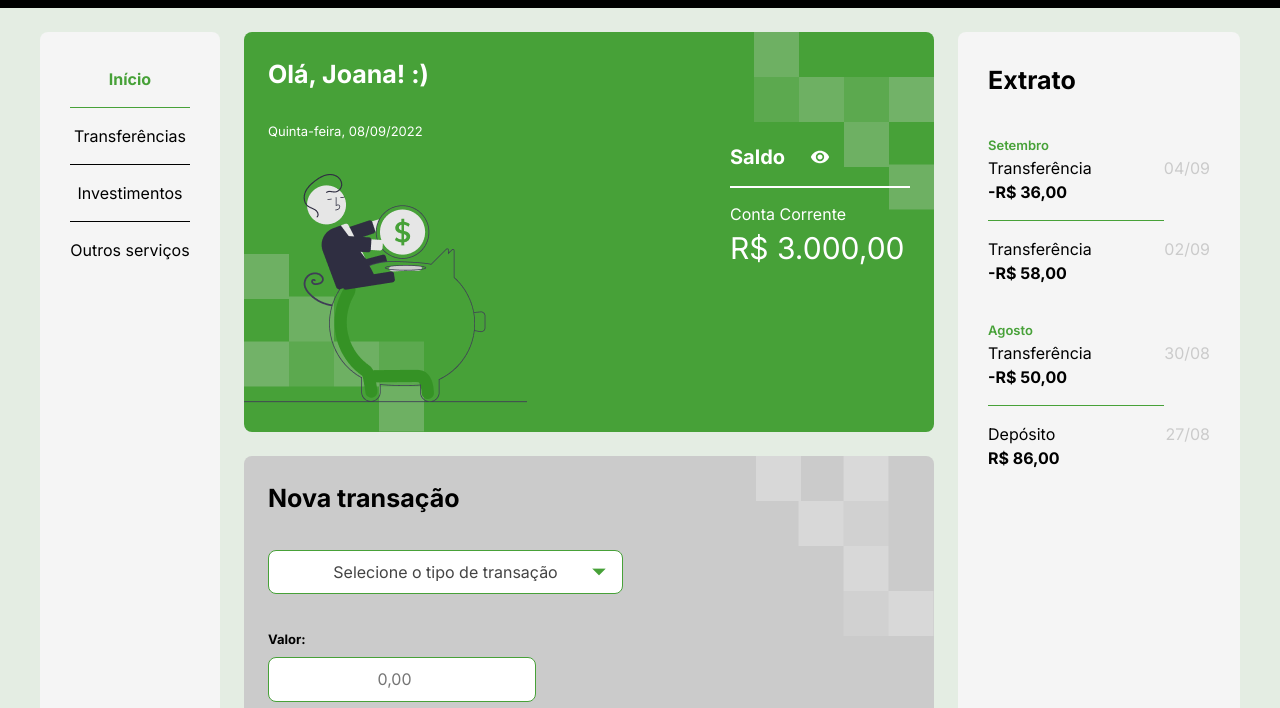
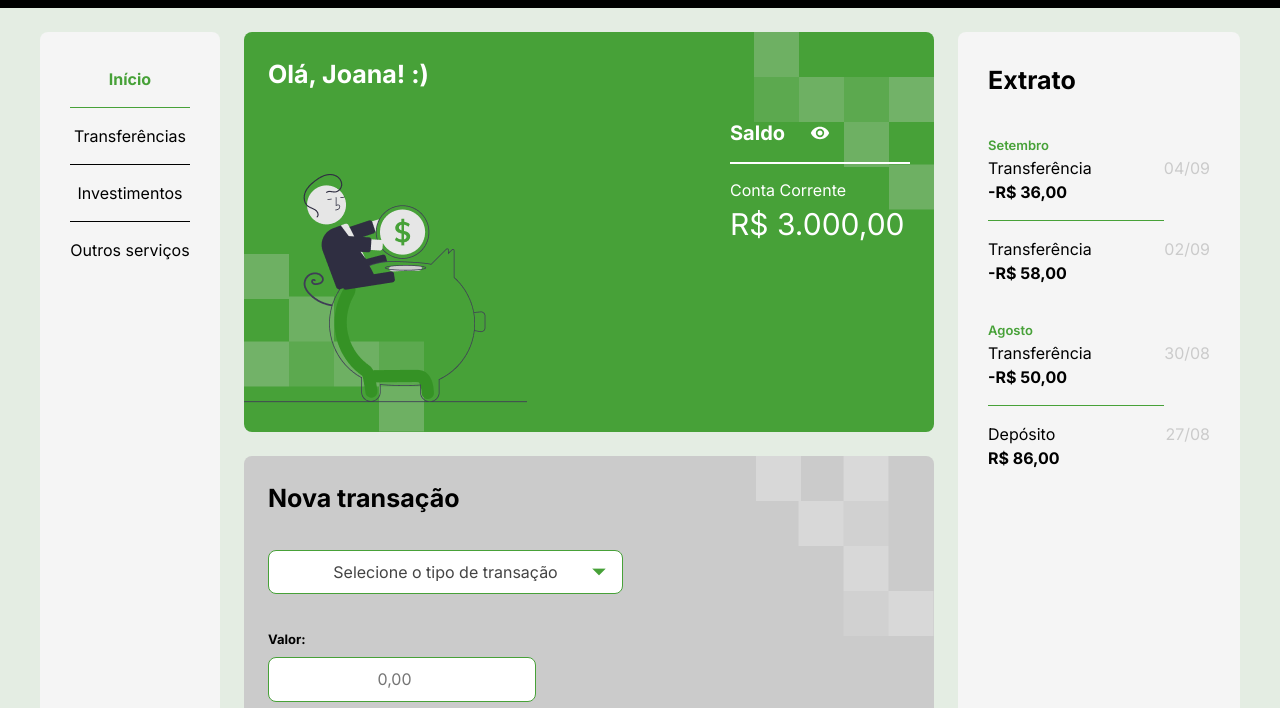
Before and after one commit to athena272/typescript-bytebank, a website: page index.html in a window 1280 px wide. Shown: the part 92-800 px from the top of the page. Drawn offline with Linux system fonts and the light colour scheme.

Commit message:
Update index.html

```diff
--- a/index.html
+++ b/index.html
@@ -29,7 +29,7 @@
         <div class="coluna-central">
             <section class="block-saldo">
                 <h2>Olá, Joana! :)</h2>
-                <time>Quinta-feira, 08/09/2022</time>
+                <time></time>
 
                 <div class="flex">
                     <div class="saldo-valor">
```
